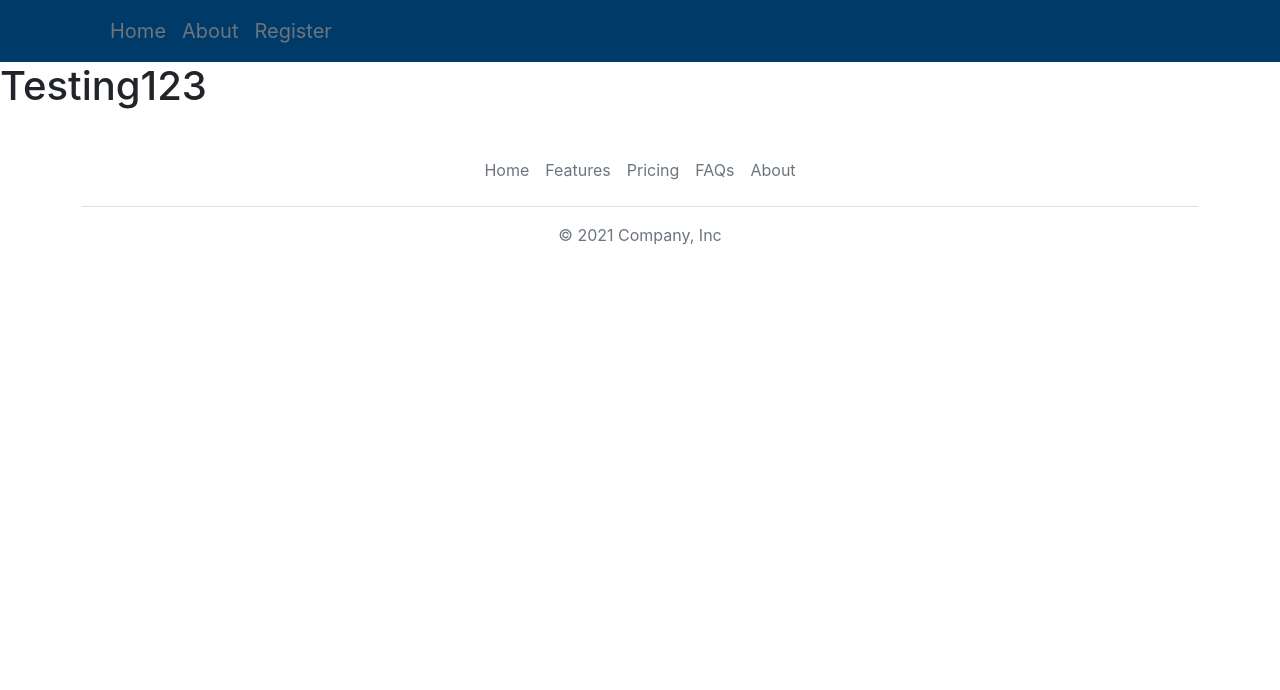
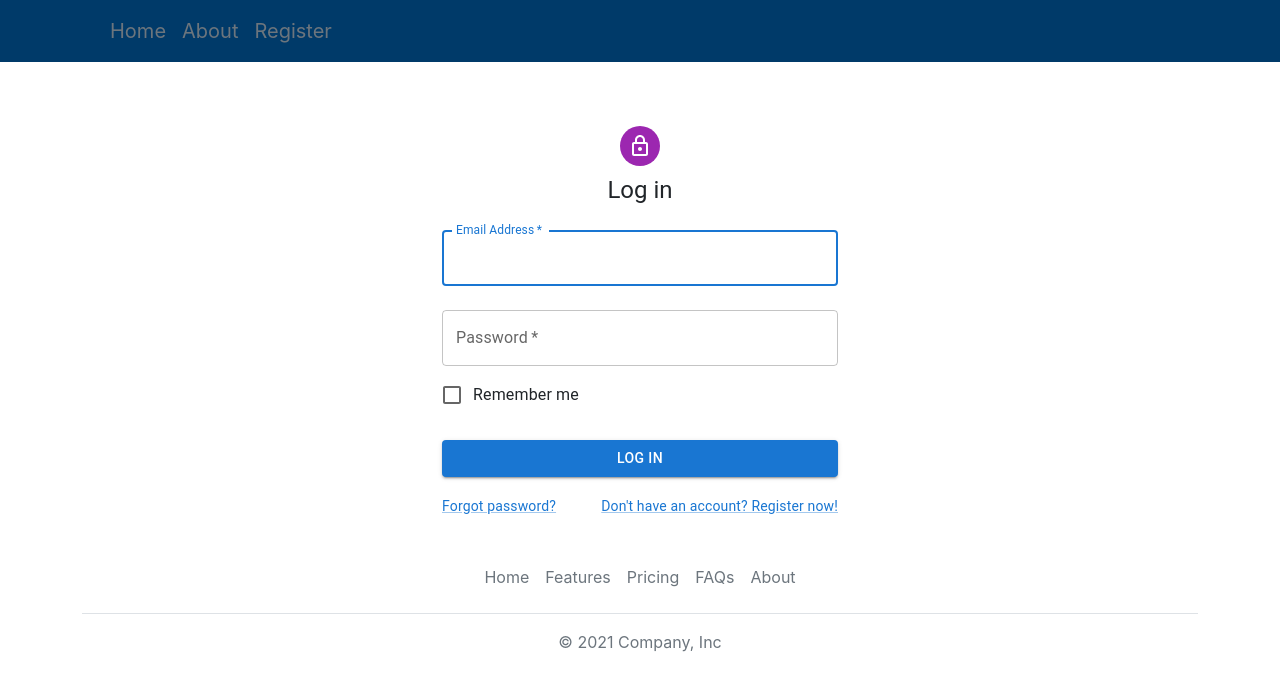
Before and after one commit to snowyru/Project-Capture-Beauty, a React (Create React App) app in the folder capture-beauty/: page / in a window 1280 px wide. Shown: the top 690 px of the page. Built offline with nearby package versions, Linux system fonts and the light colour scheme.

Commit message:
Added signup/login template (w)

```diff
--- a/capture-beauty/src/Login.js
+++ b/capture-beauty/src/Login.js
@@ -1,33 +1,104 @@
 import * as React from 'react';
-import AppBar from '@mui/material/AppBar';
+import NavBar from './NavBar';
+import Footer from './Footer';
+import Avatar from '@mui/material/Avatar';
 import Button from '@mui/material/Button';
-import CameraIcon from '@mui/icons-material/PhotoCamera';
-import Card from '@mui/material/Card';
-import CardActions from '@mui/material/CardActions';
-import CardContent from '@mui/material/CardContent';
-import CardMedia from '@mui/material/CardMedia';
-import CssBaseline from '@mui/material/CssBaseline';
+import TextField from '@mui/material/TextField';
+import FormControlLabel from '@mui/material/FormControlLabel';
+import Checkbox from '@mui/material/Checkbox';
+import Link from '@mui/material/Link';
 import Grid from '@mui/material/Grid';
-import Stack from '@mui/material/Stack';
 import Box from '@mui/material/Box';
-import Toolbar from '@mui/material/Toolbar';
+import LockOutlinedIcon from '@mui/icons-material/LockOutlined';
 import Typography from '@mui/material/Typography';
 import Container from '@mui/material/Container';
-import Link from '@mui/material/Link';
 import { createTheme, ThemeProvider } from '@mui/material/styles';
-import NavBar from './NavBar';
-import Footer from './Footer';
 
 function Login() {
 
+    // ThemeProvider for later
+    const theme = createTheme();
 
+    const handleLogin = (event) => {
+        event.preventDefault();
+        const data = new FormData(event.currentTarget);
+        console.log({
+          email: data.get('email'),
+          password: data.get('password'),
+        });
+      };
 
     return(
         <>
         <NavBar/>
             {/* Start of login page */}
+                {/* Empty theme provider for later  */}
+               <ThemeProvider theme={theme}>
+                <Container component="main" maxWidth="xs">
+                    {/* Box of whole log in component */}
+                    <Box
+                    sx={{
+                        marginTop: 7,
+                        display: 'flex',
+                        flexDirection: 'column',
+                        alignItems: 'center',
+                    }}>
 
-        <h1>Testing123</h1>
+                        <Avatar sx={{ m: 1, bgcolor: 'secondary.main' }}>
+                            <LockOutlinedIcon />
+                        </Avatar>
+                        <Typography component="h1" variant="h5">
+                            Log in
+                        </Typography>
+                        <Box component="form" onSubmit={handleLogin} noValidate sx={{ mt: 1 }}>
+                            <TextField
+                            margin="normal"
+                            required
+                            fullWidth
+                            id="email"
+                            label="Email Address"
+                            name="email"
+                            autoComplete="email"
+                            autoFocus
+                            />
+                            <TextField
+                            margin="normal"
+                            required
+                            fullWidth
+                            name="password"
+                            label="Password"
+                            type="password"
+                            id="password"
+                            autoComplete="current-password"
+                            />
+                            <FormControlLabel
+                            control={<Checkbox value="remember" color="primary" />}
+                            label="Remember me"
+                            />
+                            <Button
+                            type="submit"
+                            fullWidth
+                            variant="contained"
+                            sx={{ mt: 3, mb: 2 }}
+                            >
+                            Log In
+                            </Button>
+                            <Grid container>
+                            <Grid item xs>
+                                <Link href="#" variant="body2">
+                                Forgot password?
+                                </Link>
+                            </Grid>
+                            <Grid item>
+                                <Link href="#" variant="body2">
+                                {"Don't have an account? Register now!"}
+                                </Link>
+                            </Grid>
+                            </Grid>
+                        </Box>
+                    </Box>
+                </Container>
+                </ThemeProvider>
 
             {/* End of login page */}
         <Footer/>
```
